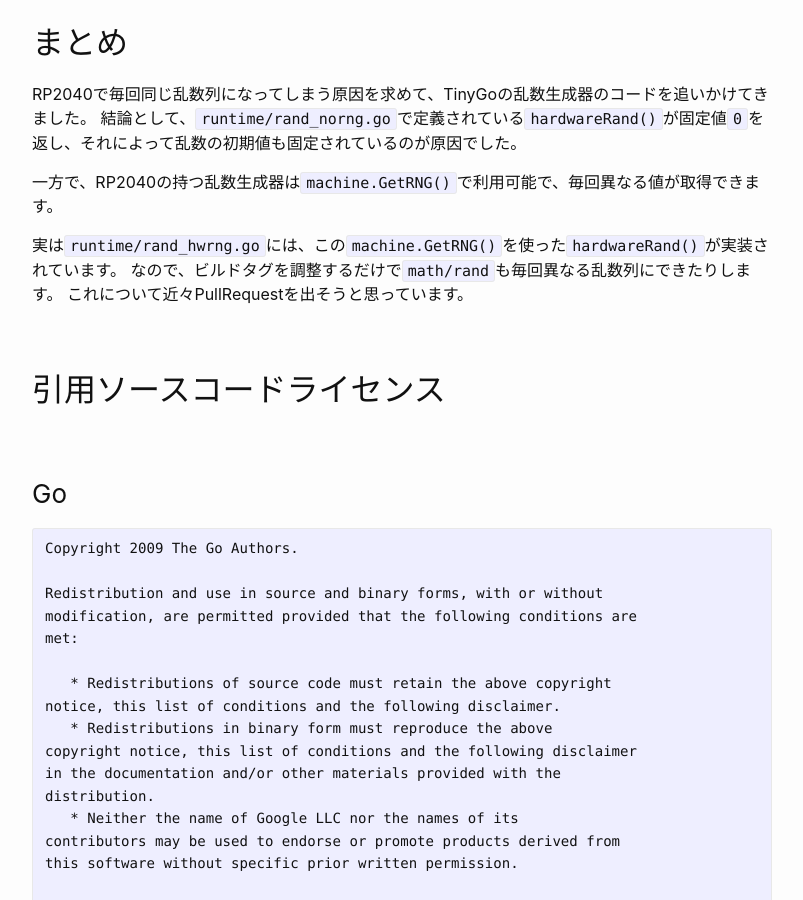
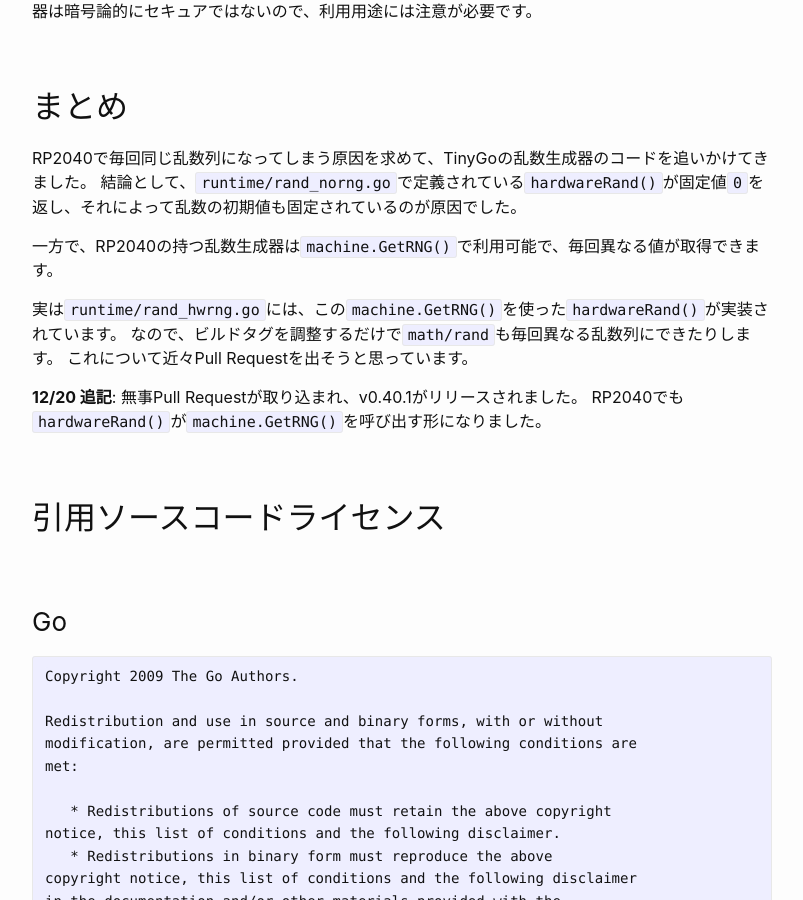
Before and after one commit to makiuchi-d/makiuchi-d.github.io, a Jekyll site: the page built from _posts/2025-12-07-tinygo-rand.ja.md, in a window 1280 px wide and 900 px high, scrolled down 6292 px. Shown: the whole window, without its empty margins (238-1041 px from the left). Built offline with Jekyll 4.4.1, drawn with Linux system fonts in a browser that asks for light colours; some of the changed text lies outside the part shown.

Commit message:
tinygo rand 追記・修正

```diff
--- a/_posts/2025-12-07-tinygo-rand.ja.md
+++ b/_posts/2025-12-07-tinygo-rand.ja.md
@@ -193,6 +193,10 @@
 そうです。
 ここで返された固定値`0`を使って毎回`1`が設定されるので、いつでも同じ乱数列になっていたのでした。
 
+**12/20 追記**:
+この部分間違っていました。v0.39.0までは、RP2040では`initRand()`は呼ばれていませんでした。
+変数の宣言の初期値`1`がそのまま使われていいました。
+
 ## TinyGoの`crypto/rand`を読む
 
 `math/rand`の乱数が毎回同じ乱数列になる謎は解けました。
@@ -281,8 +285,11 @@
 
 実は`runtime/rand_hwrng.go`には、この`machine.GetRNG()`を使った`hardwareRand()`が実装されています。
 なので、ビルドタグを調整するだけで`math/rand`も毎回異なる乱数列にできたりします。
-これについて近々PullRequestを出そうと思っています。
+これについて近々Pull Requestを出そうと思っています。
 
+**12/20 追記**:
+無事Pull Requestが取り込まれ、v0.40.1がリリースされました。
+RP2040でも`hardwareRand()`が`machine.GetRNG()`を呼び出す形になりました。
 
 ## 引用ソースコードライセンス
 
```
